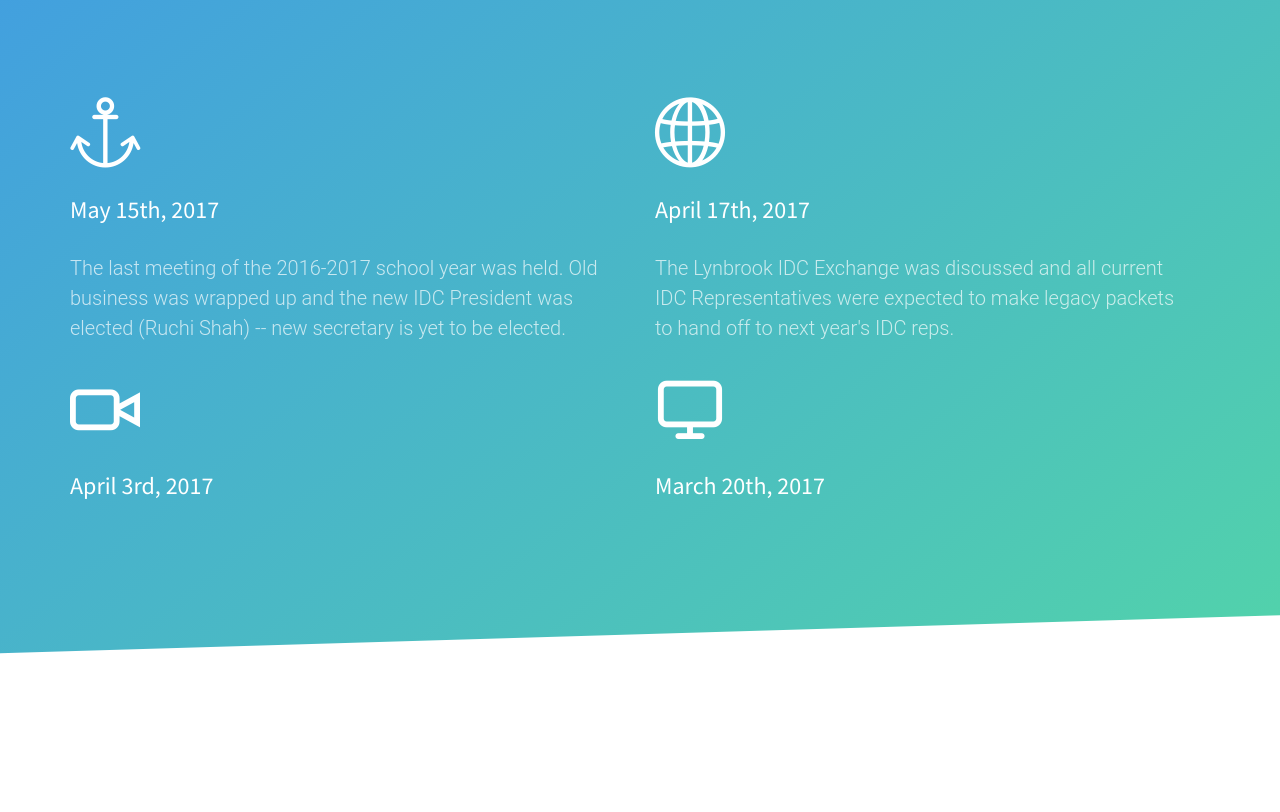
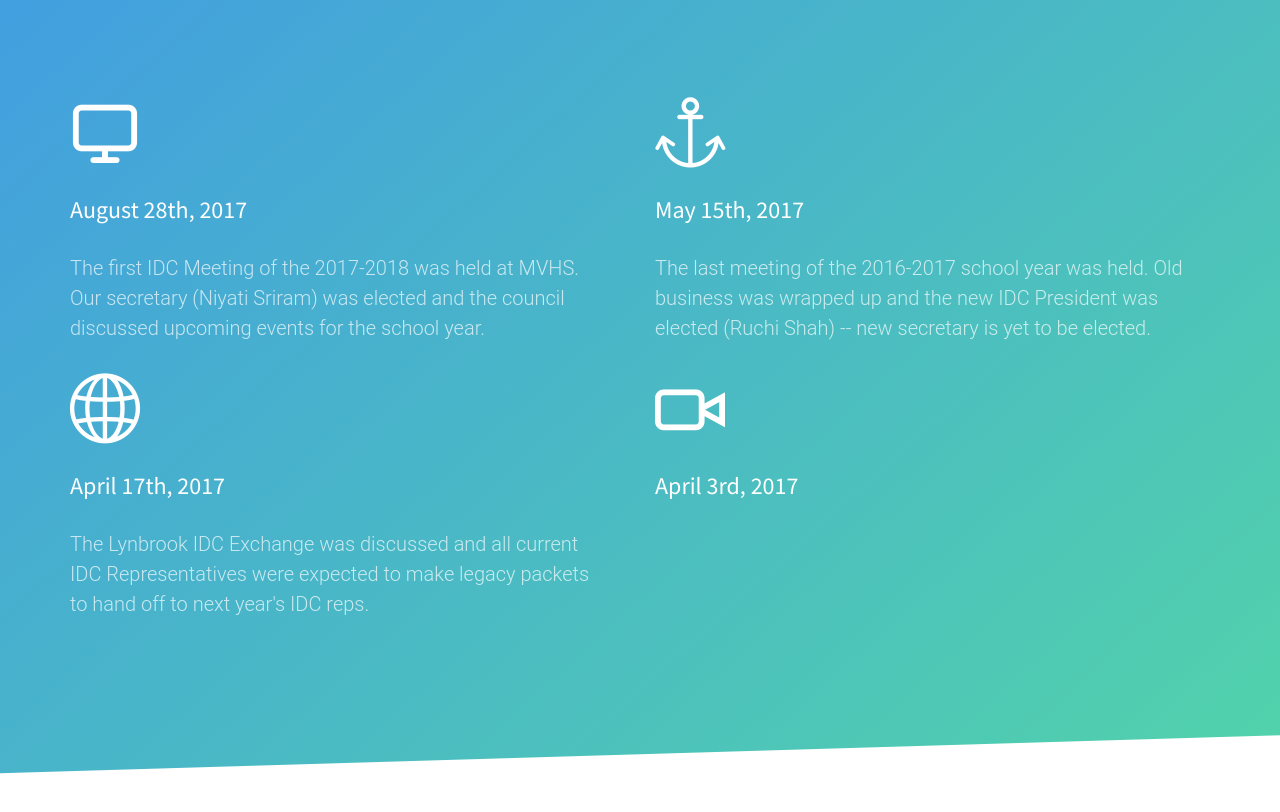
Before and after one commit to ruchiishahh/idc, a plain HTML site: page index.html in a window 1280 px wide. Shown: the part 6432-7244 px from the top of the page. Drawn offline with Linux system fonts and the light colour scheme; some packages are replaced by stand-ins of ours; no server answers; files whose address does not match are found by name.

Commit message:
changed meeting minutes

```diff
--- a/index.html
+++ b/index.html
@@ -634,6 +634,13 @@
 				</div>
 			</div>
 			<div class="row">
+
+				<div class="col-md-6 col-sm-6 fh5co-service to-animate">
+					<a href="https://docs.google.com/document/d/1CIn_3JqvhYHoZmejCbb9u4PI6V_qs8TyQm11nVWMizk/edit?usp=sharing"><i class="icon to-animate-2 icon-monitor"></i></a>
+					<h3>August 28th, 2017</h3>
+					<p>The first IDC Meeting of the 2017-2018 was held at MVHS. Our secretary (Niyati Sriram) was elected and the council discussed upcoming events for the school year. </p>
+				</div>
+
 				<div class="col-md-6 col-sm-6 fh5co-service to-animate">
 					<a href="https://docs.google.com/document/d/1GuWGZjffS_Xmd8BR_X1GpktuZ5XUmKYgI7YOYF9riwg/edit?usp=sharing" target="_blank"><i class="icon to-animate-2 icon-anchor"></i></a>
 					<h3><a href="https://docs.google.com/document/d/1GuWGZjffS_Xmd8BR_X1GpktuZ5XUmKYgI7YOYF9riwg/edit?usp=sharing" target="_blank"><font color="white">May 15th, 2017</a></font></h3>
@@ -652,11 +659,7 @@
 					<h3>April 3rd, 2017</h3>
 					<!-- <p>Far far away, behind the word mountains, far from the countries Vokalia and Consonantia, there live the blind texts. Separated they live in Bookmarksgrove right at the coast of the Semantics, a large language ocean</p> -->
 				</div>
-				<div class="col-md-6 col-sm-6 fh5co-service to-animate">
-					<i class="icon to-animate-2 icon-monitor"></i>
-					<h3>March 20th, 2017</h3>
-					<!-- <p>Far far away, behind the word mountains, far from the countries Vokalia and Consonantia, there live the blind texts. Separated they live in Bookmarksgrove right at the coast of the Semantics, a large language ocean</p> -->
-				</div>
+
 
 			</div>
 		</div>
```
